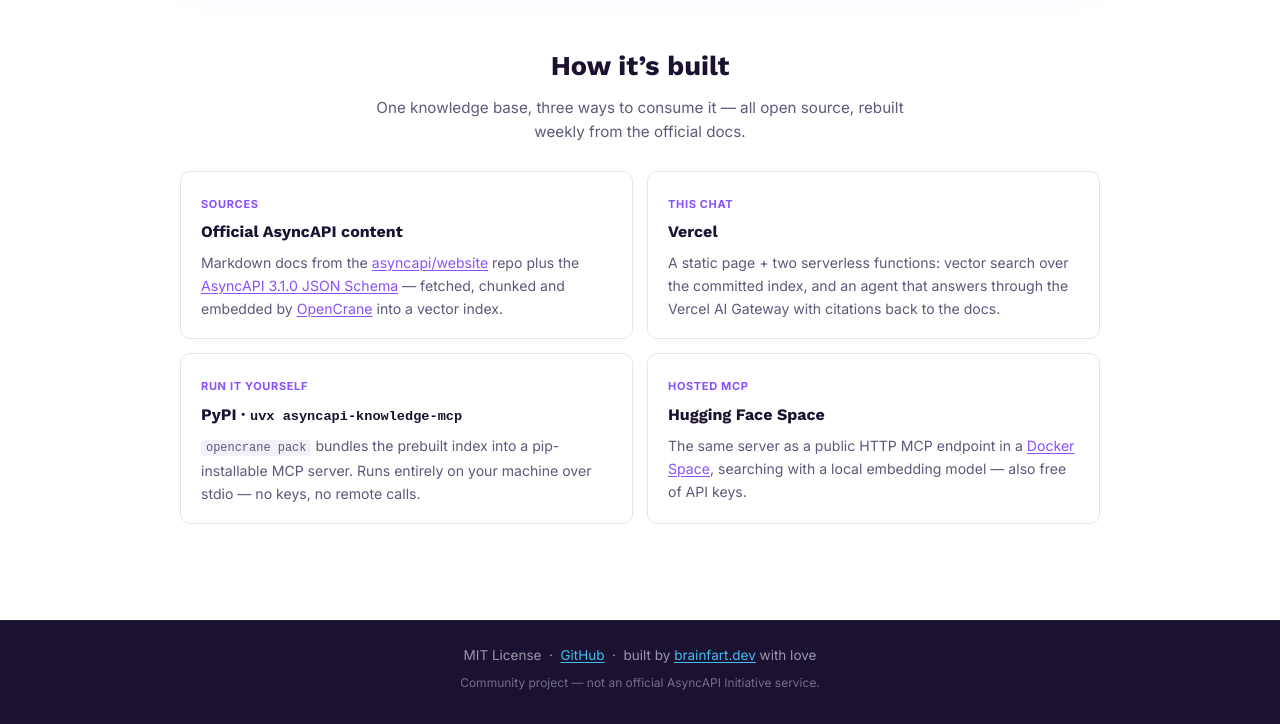
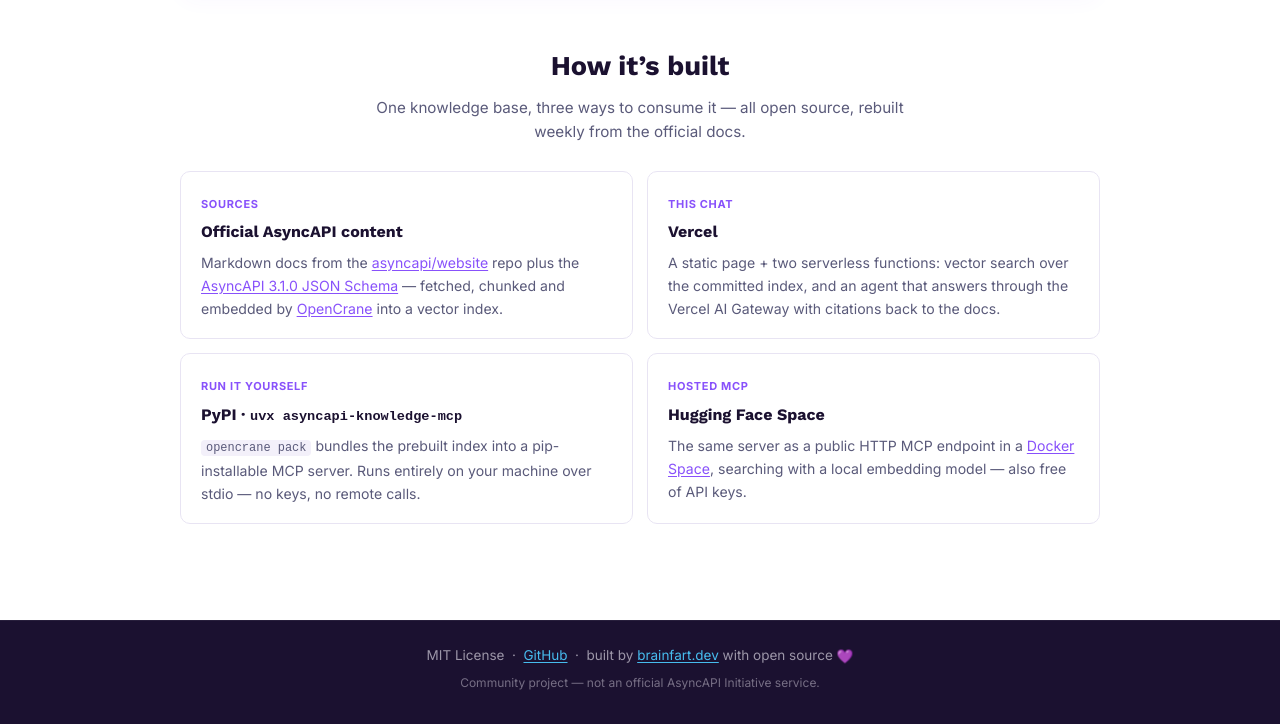
Before and after one commit to derberg/asyncapi-knowledge-mcp, a website: page chat/index.html in a window 1280 px wide. Shown: the part 766-1490 px from the top of the page. Drawn offline with Linux system fonts and the light colour scheme.

Commit message:
chore(chat): footer credit — built with open source 💜

```diff
--- a/chat/index.html
+++ b/chat/index.html
@@ -185,7 +185,7 @@
         MIT License &nbsp;·&nbsp;
         <a href="https://github.com/derberg/asyncapi-knowledge-mcp" target="_blank" rel="noopener">GitHub</a>
         &nbsp;·&nbsp;
-        built by <a href="https://www.brainfart.dev/" target="_blank" rel="noopener">brainfart.dev</a> with love
+        built by <a href="https://www.brainfart.dev/" target="_blank" rel="noopener">brainfart.dev</a> with open source <span class="footer__heart" role="img" aria-label="love">💜</span>
       </p>
       <p class="footer__disclaimer">Community project — not an official AsyncAPI Initiative service.</p>
     </div>
--- a/chat/styles.css
+++ b/chat/styles.css
@@ -795,6 +795,7 @@
   text-underline-offset: 2px;
 }
 .footer__copy a:hover { color: var(--aa-cyan-600); }
+.footer__heart { font-size: 1em; vertical-align: -0.05em; }
 .footer__disclaimer {
   margin: 0;
   font-size: 12px;
```
